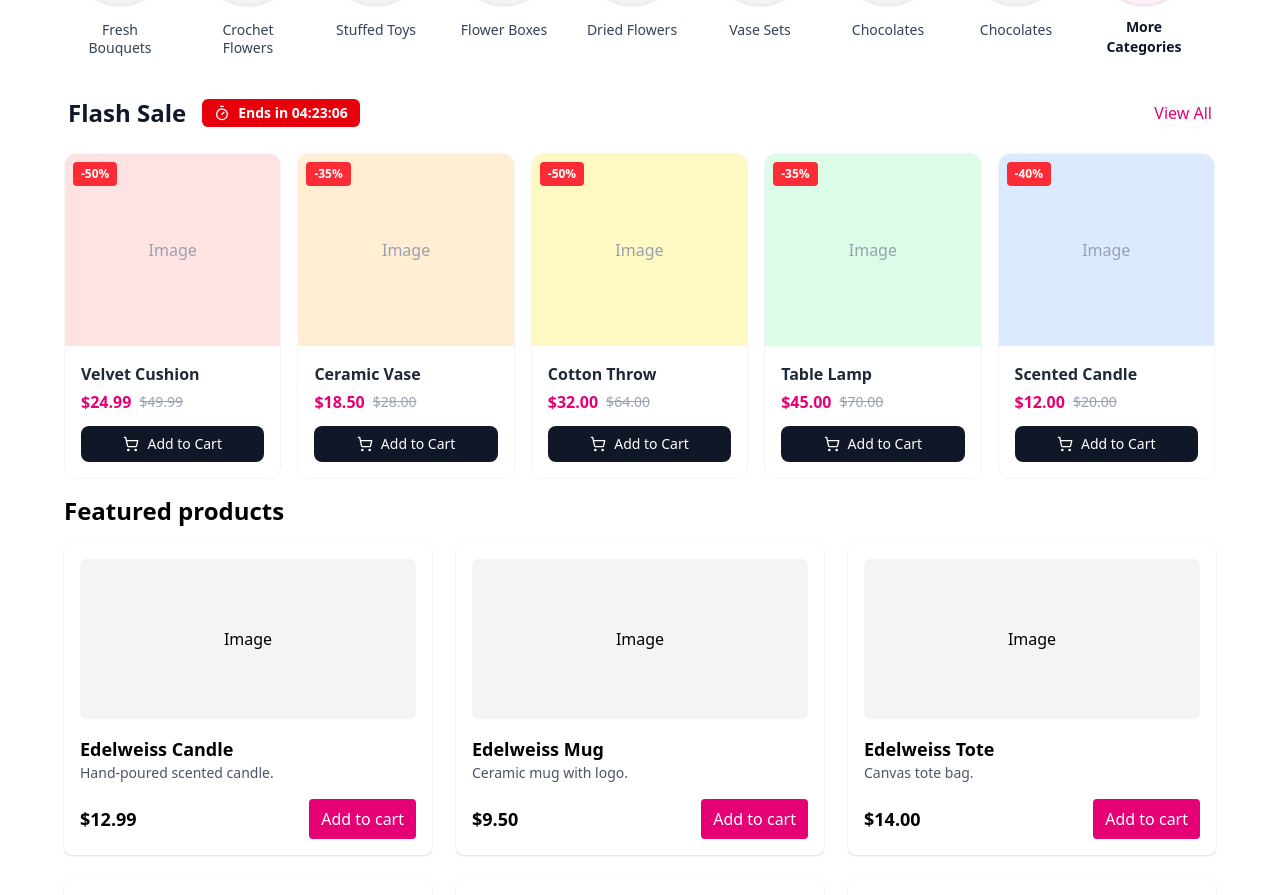
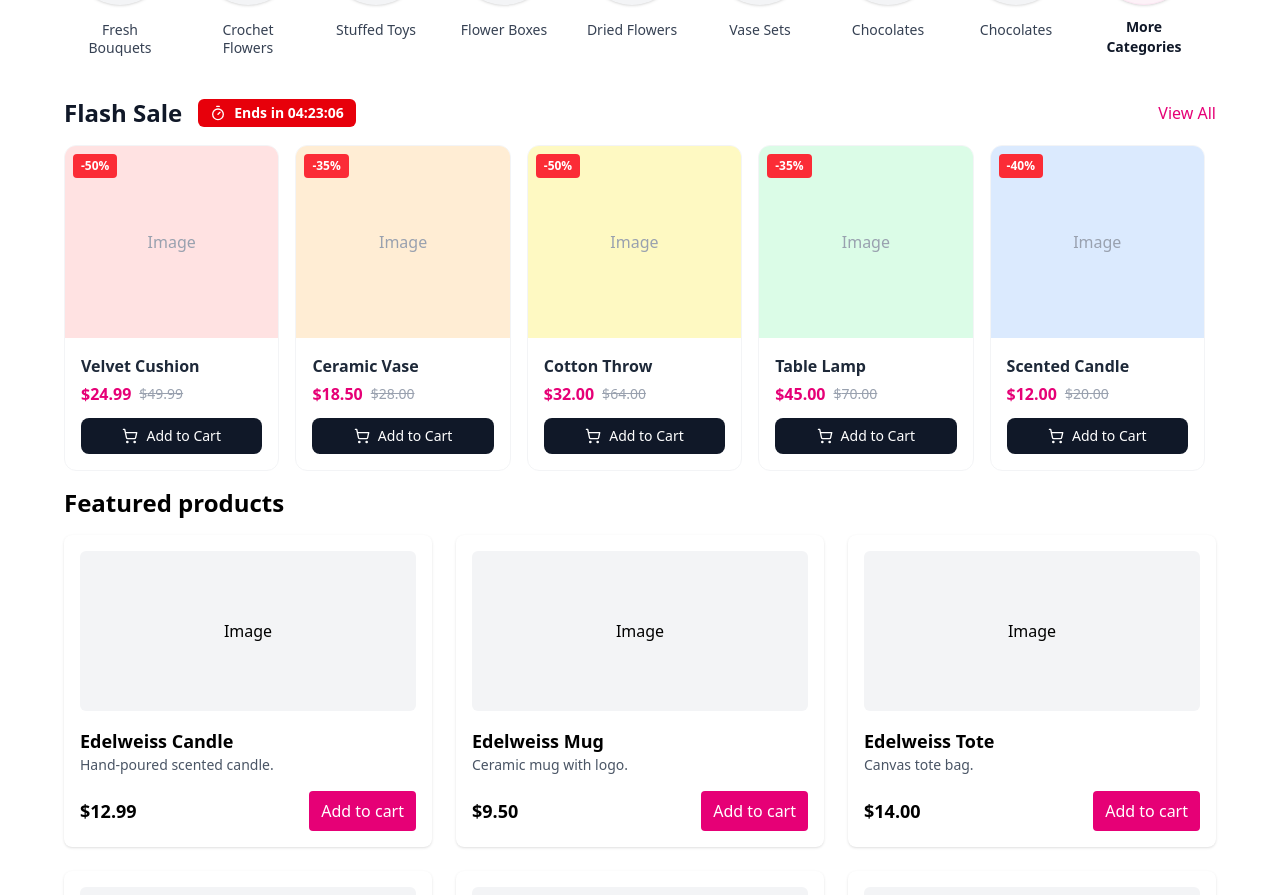
Before and after one commit to Sambilaycord/Edelweiss-Web, a React (Vite) app: page / in a window 1280 px wide. Shown: the part 823-1718 px from the top of the page. Built offline with nearby package versions, Linux system fonts and the light colour scheme.

Commit message:
fixed flashsale scrollable container

```diff
--- a/src/components/home/FlashSale.tsx
+++ b/src/components/home/FlashSale.tsx
@@ -65,7 +65,7 @@ const FlashSale = () => {
     <section className="relative group">
 
       {/* Header */}
-      <div className="flex items-center justify-between mb-6 px-1">
+      <div className="flex items-center justify-between mb-4">
         <div className="flex items-center gap-4">
           <h2 className="text-2xl font-bold text-gray-900">Flash Sale</h2>
           {/* Timer Display */}
@@ -103,7 +103,7 @@ const FlashSale = () => {
         {products.map((product) => (
           <div
             key={product.id}
-            className="min-w-[calc(20%-13px)] flex-shrink-0 bg-white border border-gray-100 rounded-xl overflow-hidden hover:shadow-lg transition-shadow duration-300"
+            className="min-w-[calc(20%-15px)] flex-shrink-0 bg-white border border-gray-100 rounded-xl overflow-hidden hover:shadow-lg transition-shadow duration-300"
           >
             {/* Product Image Area */}
             <div className={`relative h-48 w-full ${product.image} flex items-center justify-center`}>
```
